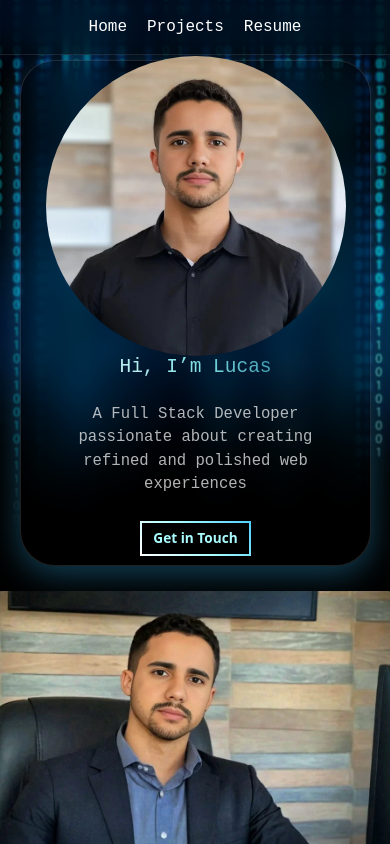
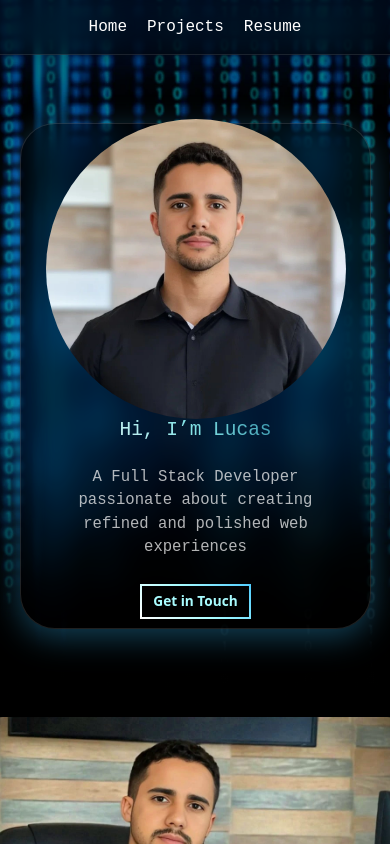
Before and after one commit to LucasRgo/portfolio, a React (Vite) app: page / in a window 390 px wide. Shown: the top 844 px of the page. Built offline with nearby package versions, Linux system fonts and the light colour scheme.

Commit message:
Mon, Dec 23, 2024, 5:57 AM -03:00

```diff
--- a/src/pages/home/home.css
+++ b/src/pages/home/home.css
@@ -128,7 +128,7 @@
     .home-container {
         flex-direction: column;
         justify-content: center;
-        min-height: 70vh;
+        min-height: 85vh;
         padding: 5%;
     }
 
@@ -161,15 +161,15 @@
         margin: 5% auto;
     }
 
-    .avatar {
-        width: 20%;
-        height: auto;
-    }
-
-    .home-container img {
+    #code {
         object-fit: cover;  /* Ensures the image fills the container while maintaining aspect ratio */
         height: 100%;        /* Makes the image fill the height of its container */
         width: 100%;         /* Makes the image fill the width of its container */
         object-position: center; /* Centers the image so the sides are cropped evenly */
     }
+    .avatar {
+        width: 10%;
+        height: auto;
+    }
+
 }
```
